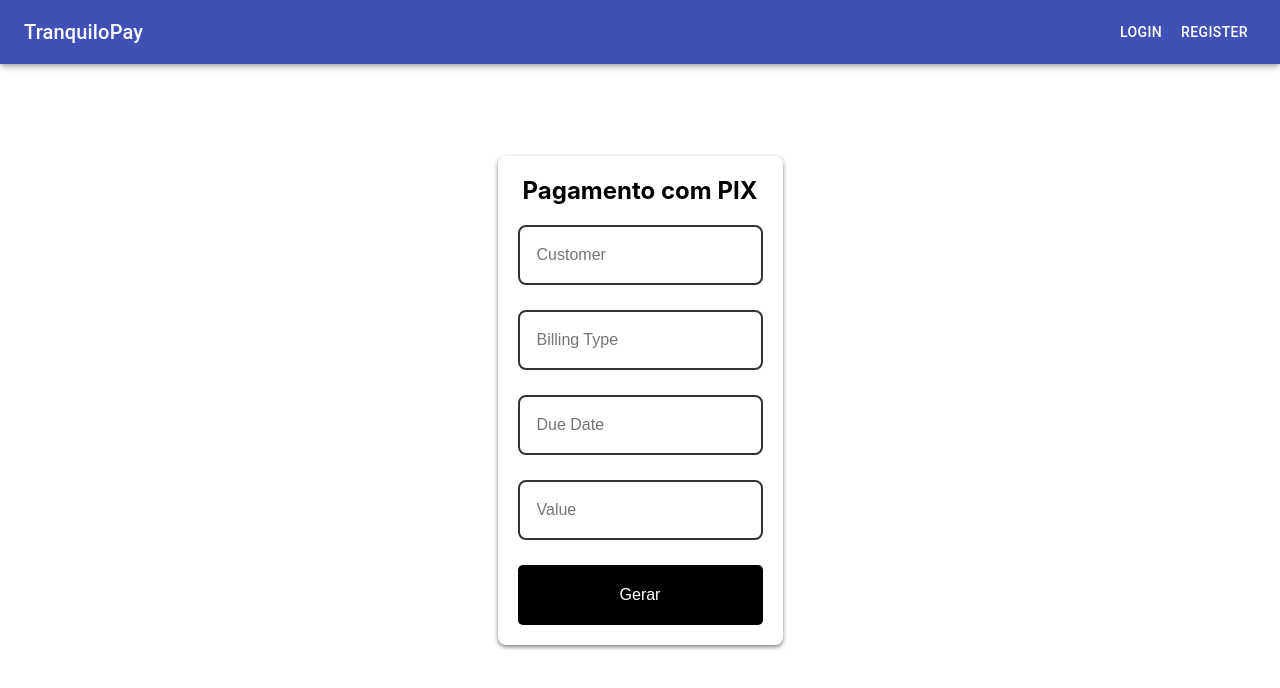
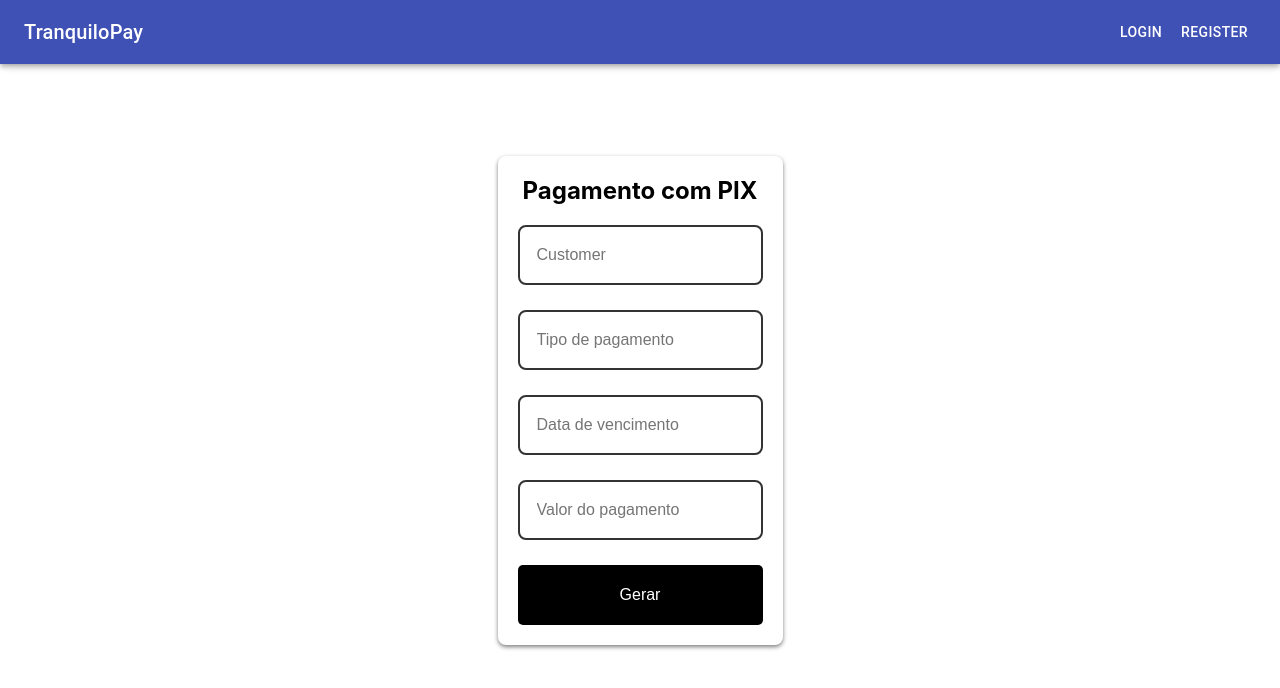
Before and after one commit to TranquiloPay/tranquiloPay-fte, a React (Vite) app: page /payments in a window 1280 px wide. Shown: the top 688 px of the page. Built offline with nearby package versions, Linux system fonts and the light colour scheme.

Commit message:
Removing unnecessary react import and adding translation for placeholder in login page

```diff
--- a/src/pages/Login/index.tsx
+++ b/src/pages/Login/index.tsx
@@ -69,7 +69,7 @@ const Login = () => {
             <Button>Acessar</Button>
             <p>
               Não possui um cadastro?{" "}
-              <Link to="/register">faça seu cadastro</Link>
+              <Link to="/register">Faça seu cadastro</Link>
             </p>
           </form>
         </ContainerForm>
--- a/src/pages/Payment/index.tsx
+++ b/src/pages/Payment/index.tsx
@@ -68,7 +68,7 @@ const PaymentPage = () => {
           <Input
             type="text"
             name="billingType"
-            placeholder="Billing Type"
+            placeholder="Tipo de pagamento"
             register={register}
             error={
               errors.billingType?.message && `${errors.billingType?.message}`
@@ -77,14 +77,14 @@ const PaymentPage = () => {
           <Input
             type="text"
             name="dueDate"
-            placeholder="Due Date"
+            placeholder="Data de vencimento"
             register={register}
             error={errors.dueDate?.message && `${errors.dueDate?.message}`}
           />
           <Input
             type="text"
             name="value"
-            placeholder="Value"
+            placeholder="Valor do pagamento"
             register={register}
             error={errors.value?.message && `${errors.value?.message}`}
           />
--- a/src/routes/utils/routes.tsx
+++ b/src/routes/utils/routes.tsx
@@ -1,4 +1,3 @@
-import React from "react";
 import { lazy } from "react";
 
 const Home = lazy(() => import("../../pages/Home"));
```
